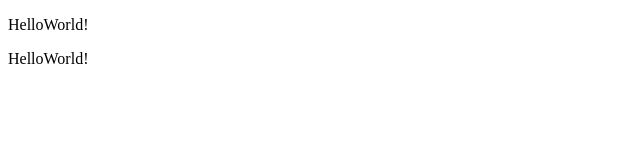
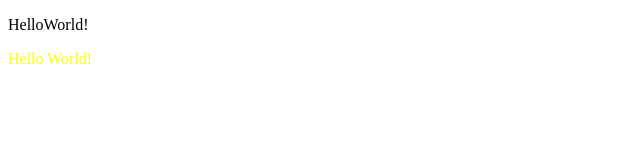
Before and after one commit to Angelhuang01/myProject, a plain HTML site: page index.html in a window 1280 px wide. Shown: the full height of the page, 0-640 px from the left. Drawn offline with Linux system fonts and the light colour scheme.

Commit message:
Update index.html
yellow

```diff
--- a/index.html
+++ b/index.html
@@ -5,6 +5,6 @@
 </head>
 <body>
 <p><font>HelloWorld!</font></p>
-<p><fontcolor="red">HelloWorld!</font></p>
+<p><font color="yellow">Hello World!</font></p>
 </body>
 </html>
```
